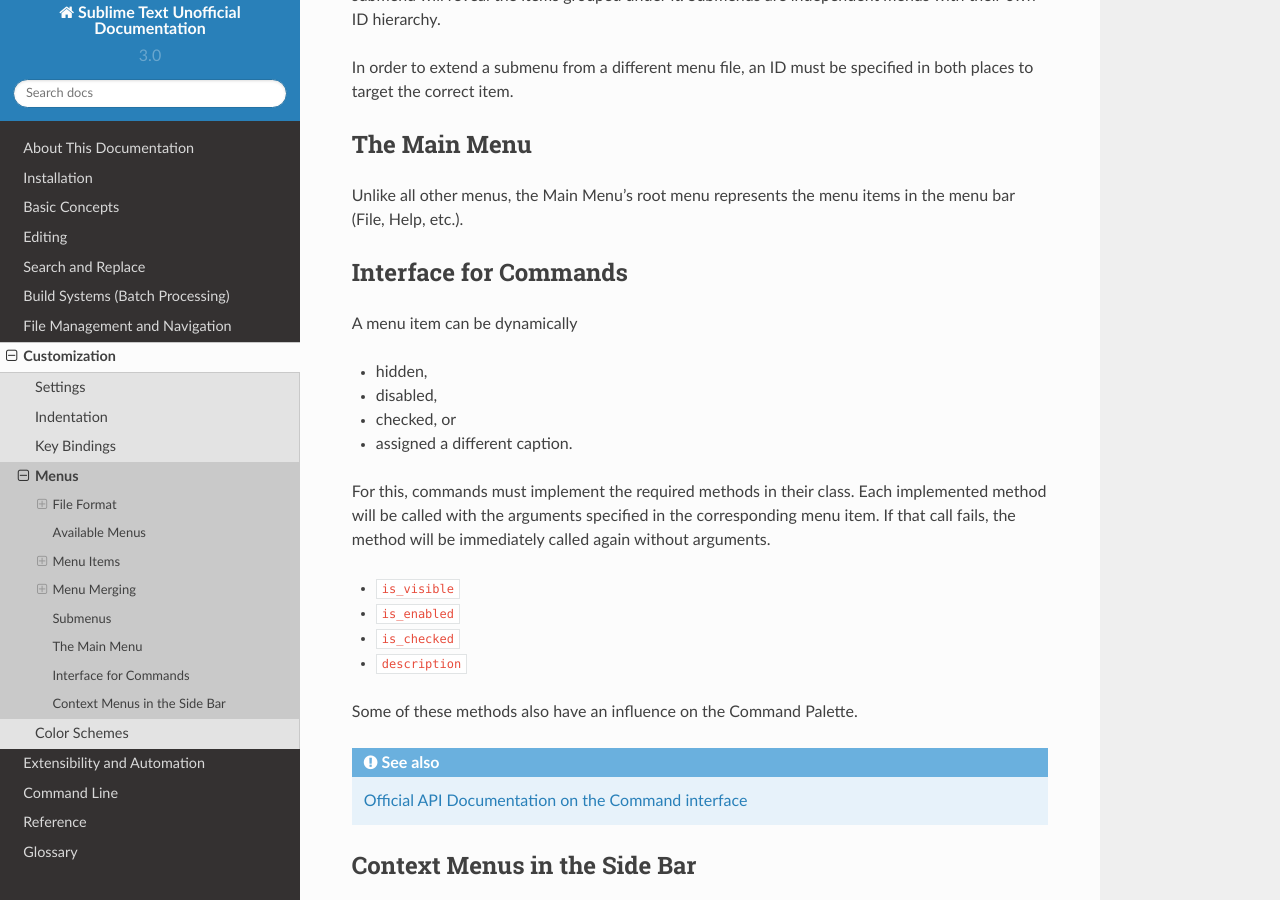
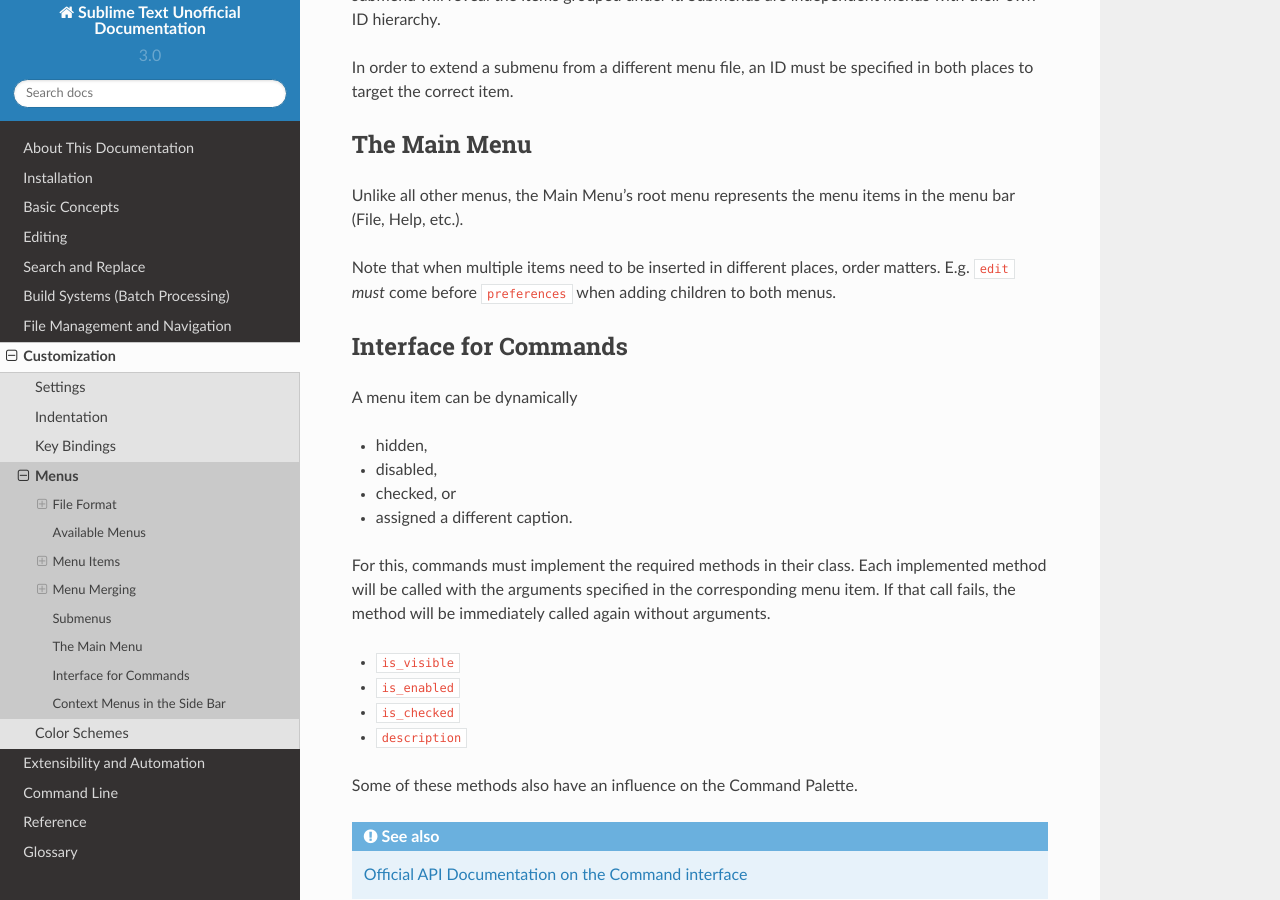
Before and after one commit to guillermooo/sublime-undocs, a Sphinx documentation site: the page built from source/customization/menus.rst, in a window 1280 px wide and 900 px high, scrolled down 5199 px. Built offline with Sphinx 7.4.7 and the Read the Docs theme 2.0.0, drawn with Linux system fonts in a browser that asks for light colours.

Commit message:
Add note about main menu ordering (#261)

```diff
--- a/source/customization/menus.rst
+++ b/source/customization/menus.rst
@@ -306,6 +306,11 @@
 represents the menu items in the menu bar
 (File, Help, etc.).
 
+Note that when multiple items need to be
+inserted in different places, order matters.
+E.g. ``edit`` *must* come before ``preferences``
+when adding children to both menus.
+
 
 Interface for Commands
 ======================
```
